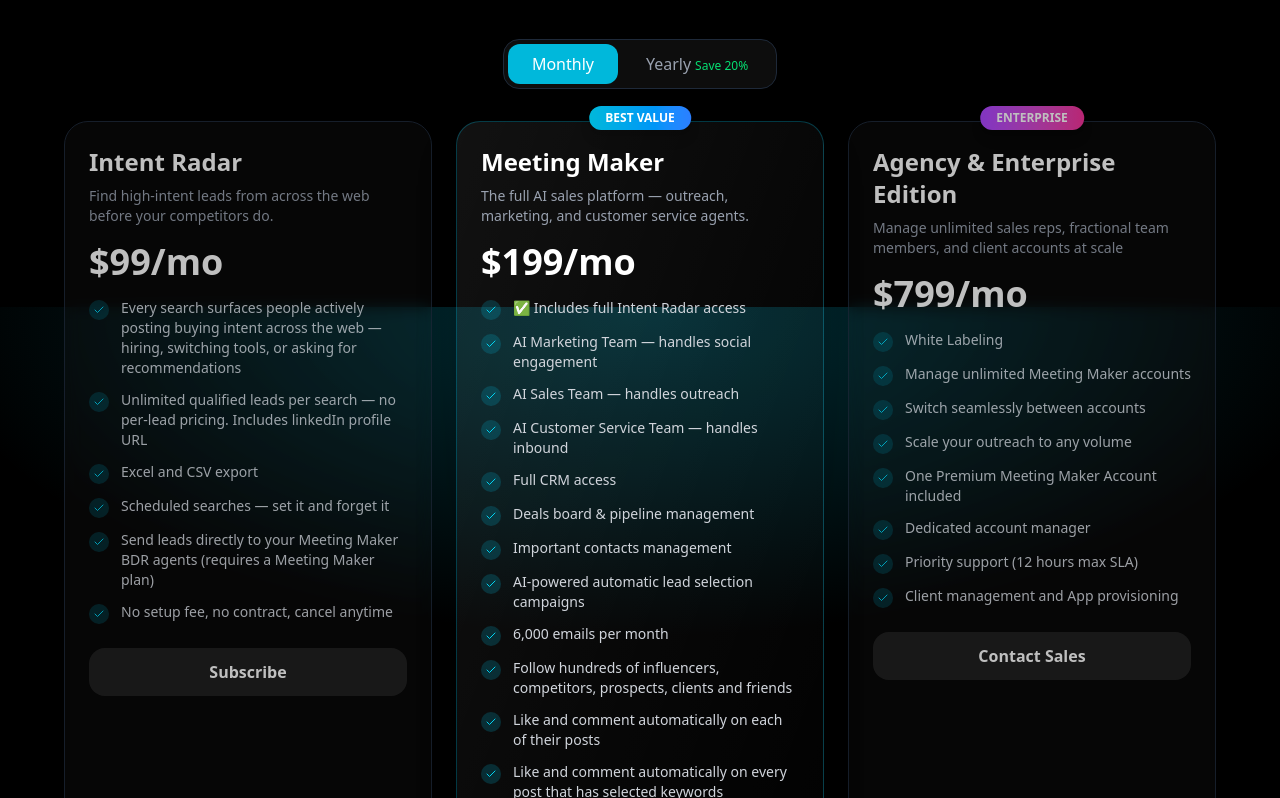
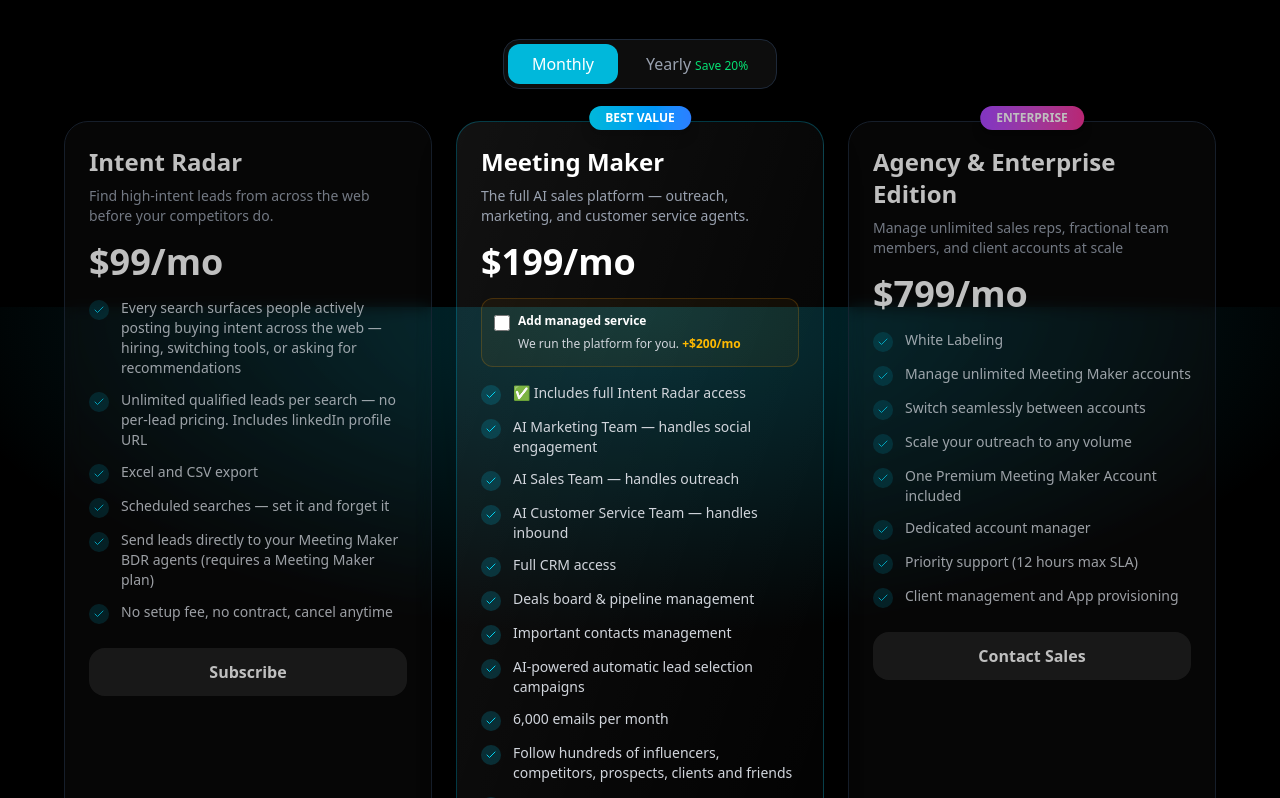
Before and after one commit to Code-Latam/linkedin-automation-frontend, a Next.js app: page / in a window 1280 px wide. Shown: the part 4493-5291 px from the top of the page. Built offline with nearby package versions, Linux system fonts and the light colour scheme; no server answers.

Commit message:
fixes
fixes

```diff
--- a/app/dashboard/page.tsx
+++ b/app/dashboard/page.tsx
@@ -21,13 +21,20 @@ const WHOP_URLS: Record<string, Record<string, string | undefined>> = {
     month: process.env.NEXT_PUBLIC_WHOP_PREMIUM_MONTHLY,
     year: process.env.NEXT_PUBLIC_WHOP_PREMIUM_YEARLY,
   },
+  meetingMakerManaged: {
+    month: process.env.NEXT_PUBLIC_WHOP_PREMIUM_MANAGEMENT_MONTHLY,
+    year: process.env.NEXT_PUBLIC_WHOP_PREMIUM_MANAGEMENT_YEARLY,
+  },
   agency: {
     month: process.env.NEXT_PUBLIC_WHOP_AGENCY_MONTHLY,
     year: process.env.NEXT_PUBLIC_WHOP_AGENCY_YEARLY,
   },
 };
 
+// "Plan" = real plan keys (matches WHOP_URLS non-managed entries).
+// "UrlPlanKey" = every WHOP_URLS key, including the managed variant.
 type Plan = "intentRadar" | "meetingMaker" | "agency";
+type UrlPlanKey = Plan | "meetingMakerManaged";
 type Interval = "month" | "year";
 
 export default function DashboardPage() {
@@ -38,6 +45,7 @@ export default function DashboardPage() {
   const [billingInterval, setBillingInterval] = useState<"month" | "year">(
     "month"
   );
+  const [managedCheckbox, setManagedCheckbox] = useState(false);
 
   const [showChangePasswordModal, setShowChangePasswordModal] = useState(false);
   const [currentPassword, setCurrentPassword] = useState("");
@@ -132,7 +140,6 @@ export default function DashboardPage() {
   };
 
   const handleManageSubscription = () => {
-    // Whop does not offer a Stripe-style self-serve portal.
     const email = localStorage.getItem("email") || user?.user?.email || "";
 
     alert(
@@ -145,14 +152,21 @@ export default function DashboardPage() {
 
   // ─────────────────────────────────────────────────────────────
   // Subscribe → every plan goes to Whop checkout.
+  // If plan is "meetingMaker" AND managedCheckbox is checked, we
+  // swap to the managed plan key before resolving the URL.
   // ─────────────────────────────────────────────────────────────
   const handleUpgrade = (plan: Plan, interval: Interval = "month") => {
     setLoading(true);
 
-    const checkoutBase = WHOP_URLS[plan]?.[interval];
+    const finalPlan: UrlPlanKey =
+      plan === "meetingMaker" && managedCheckbox
+        ? "meetingMakerManaged"
+        : plan;
+
+    const checkoutBase = WHOP_URLS[finalPlan]?.[interval];
     if (!checkoutBase) {
       alert("Checkout is not configured for this plan yet.");
-      console.error(`Missing Whop URL for plan=${plan}, interval=${interval}`);
+      console.error(`Missing Whop URL for plan=${finalPlan}, interval=${interval}`);
       setLoading(false);
       return;
     }
@@ -196,11 +210,6 @@ export default function DashboardPage() {
     }
   };
 
-  // ─────────────────────────────────────────────────────────────
-  // Subscription detection — client has a plan AND (Whop or
-  // legacy Stripe) subscription ID. If they only have lead-gen,
-  // they'll be shown the upgrade options for Meeting Maker.
-  // ─────────────────────────────────────────────────────────────
   const hasWhopMembership = !!user.client?.whopMembershipId;
   const isPaidPlan = [
     "postboost",
@@ -212,6 +221,18 @@ export default function DashboardPage() {
   const hasValidSubscription = hasWhopMembership && isPaidPlan;
 
   const hasIntentRadar = user.client?.leadGenSubscribed === true;
+  const hasManagedService = user.client?.managedService === true;
+
+  // Meeting Maker price display depends on whether the checkbox is checked
+  const meetingMakerMonthly = managedCheckbox ? "$399/mo" : "$199/mo";
+  const meetingMakerYearly = managedCheckbox ? "$3,830/yr" : "$1,910/yr";
+  const meetingMakerPriceLine = managedCheckbox
+    ? billingInterval === "month"
+      ? "$399/mo · Includes managed service"
+      : "$3,830/yr · Includes managed service"
+    : billingInterval === "month"
+      ? "$199/mo · Includes Intent Radar"
+      : "$1,910/yr · Includes Intent Radar";
 
   return (
     <div className="min-h-screen px-6 pt-24 pb-24">
@@ -249,6 +270,16 @@ export default function DashboardPage() {
                 <span className="ml-2 text-xs text-green-400">(Yearly)</span>
               )}
             </p>
+
+            {hasManagedService && (
+              <p>
+                <strong>Managed service:</strong>{" "}
+                <span className="px-2 py-1 rounded-full text-xs font-medium ml-2 bg-amber-600 text-white">
+                  Active
+                </span>
+              </p>
+            )}
+
             {hasIntentRadar && (
               <p>
                 <strong>Intent Radar:</strong>{" "}
@@ -316,8 +347,9 @@ export default function DashboardPage() {
                   </div>
 
                   {/* Meeting Maker */}
-                  <div className="flex items-center justify-between p-4 bg-white/5 rounded-lg border border-amber-500/30">
-                    <div>
+                  <div className="p-4 bg-white/5 rounded-lg border border-amber-500/30">
+                    <div className="flex items-start justify-between gap-4">
+                      <div className="flex-1">
                         <h4 className="font-semibold text-white">
                           🎯 Meeting Maker
                         </h4>
@@ -326,16 +358,47 @@ export default function DashboardPage() {
                           customer service agents. Includes Intent Radar.
                         </p>
                         <span className="text-xs text-amber-400">
-                        $199/mo or $1,910/yr · Includes Intent Radar
+                          {meetingMakerPriceLine}
                         </span>
+
+                        <label className="flex items-start gap-2 mt-3 cursor-pointer select-none">
+                          <input
+                            type="checkbox"
+                            checked={managedCheckbox}
+                            onChange={(e) =>
+                              setManagedCheckbox(e.target.checked)
+                            }
+                            className="mt-1 w-4 h-4 accent-amber-500 flex-shrink-0"
+                          />
+                          <span className="text-xs text-gray-300">
+                            <strong className="text-white">
+                              Add managed service
+                            </strong>{" "}
+                            — we run the platform for you.{" "}
+                            <span className="text-amber-400 font-semibold">
+                              +$200/mo
+                            </span>
+                            {billingInterval === "year" && (
+                              <span className="text-gray-400">
+                                {" "}
+                                (+$1,920/yr)
+                              </span>
+                            )}
+                          </span>
+                        </label>
                       </div>
                       <button
-                      onClick={() => handleUpgrade("meetingMaker", billingInterval)}
+                        onClick={() =>
+                          handleUpgrade("meetingMaker", billingInterval)
+                        }
                         disabled={loading}
-                      className="px-4 py-2 bg-amber-600/20 border border-amber-500/30 hover:bg-amber-600/30 rounded-lg text-amber-400 font-semibold transition disabled:opacity-50 text-sm whitespace-nowrap ml-4"
+                        className="px-4 py-2 bg-amber-600/20 border border-amber-500/30 hover:bg-amber-600/30 rounded-lg text-amber-400 font-semibold transition disabled:opacity-50 text-sm whitespace-nowrap"
                       >
-                      {billingInterval === "month" ? "$199/mo" : "$1,910/yr"}
+                        {billingInterval === "month"
+                          ? meetingMakerMonthly
+                          : meetingMakerYearly}
                       </button>
+                    </div>
                   </div>
 
                   {/* Agency */}
@@ -377,6 +440,15 @@ export default function DashboardPage() {
                       <span className="ml-2 text-green-400">(Yearly)</span>
                     )}
                   </p>
+
+                  {hasManagedService && (
+                    <div className="mb-3 p-3 bg-amber-500/10 border border-amber-500/30 rounded-lg">
+                      <p className="text-amber-400 text-sm">
+                        ✓ Managed service is active — our team is running your
+                        Meeting Maker platform.
+                      </p>
+                    </div>
+                  )}
 
                   {user.client?.cancelAtPeriodEnd && (
                     <div className="mb-3 p-3 bg-yellow-500/10 border border-yellow-500/30 rounded-lg">
--- a/components/landing/pricing.tsx
+++ b/components/landing/pricing.tsx
@@ -1,3 +1,5 @@
+// app/components/landing/pricing.tsx
+
 "use client";
 import React, { useState, useEffect } from "react";
 import { Check } from "lucide-react";
@@ -15,18 +17,26 @@ const WHOP_URLS: Record<string, Record<string, string | undefined>> = {
     month: process.env.NEXT_PUBLIC_WHOP_PREMIUM_MONTHLY,
     year: process.env.NEXT_PUBLIC_WHOP_PREMIUM_YEARLY,
   },
+  meetingMakerManaged: {
+    month: process.env.NEXT_PUBLIC_WHOP_PREMIUM_MANAGEMENT_MONTHLY,
+    year: process.env.NEXT_PUBLIC_WHOP_PREMIUM_MANAGEMENT_YEARLY,
+  },
   agency: {
     month: process.env.NEXT_PUBLIC_WHOP_AGENCY_MONTHLY,
     year: process.env.NEXT_PUBLIC_WHOP_AGENCY_YEARLY,
   },
 };
 
+// "Plan" = the real pricing-card keys (matches pricingText.plans keys).
+// "UrlPlanKey" = every WHOP_URLS key, including the managed variant.
 type Plan = "intentRadar" | "meetingMaker" | "agency";
+type UrlPlanKey = Plan | "meetingMakerManaged";
 type Interval = "month" | "year";
 
 export default function Pricing() {
   const [selectedPlan, setSelectedPlan] = useState<Plan>("meetingMaker");
   const [selectedInterval, setSelectedInterval] = useState<Interval>("month");
+  const [managedCheckbox, setManagedCheckbox] = useState(false);
   const [isLoggedIn, setIsLoggedIn] = useState(false);
   const router = useRouter();
 
@@ -37,10 +47,7 @@ export default function Pricing() {
 
   const getPriceDisplay = (plan: Plan, interval: Interval) => {
     const p = pricingText.plans[plan];
-    if (interval === "year") {
-      return `$${p.yearlyPrice}/yr`;
-    }
-    return `$${p.price}/mo`;
+    return interval === "year" ? `$${p.yearlyPrice}/yr` : `$${p.price}/mo`;
   };
 
   const getMonthlyEquivalent = (plan: Plan) => {
@@ -51,18 +58,24 @@ export default function Pricing() {
   const handleUpgrade = (plan: Plan) => {
     const token = localStorage.getItem("token");
 
+    // Resolve final URL key — managed only applies to meetingMaker
+    const finalPlan: UrlPlanKey =
+      plan === "meetingMaker" && managedCheckbox
+        ? "meetingMakerManaged"
+        : plan;
+
     // Not logged in → signup first, then Whop checkout on return
     if (!token) {
-      router.push(`/onboarding?plan=${plan}&interval=${selectedInterval}`);
+      router.push(`/onboarding?plan=${finalPlan}&interval=${selectedInterval}`);
       return;
     }
 
     // Logged in → go straight to Whop checkout
-    const checkoutBase = WHOP_URLS[plan]?.[selectedInterval];
+    const checkoutBase = WHOP_URLS[finalPlan]?.[selectedInterval];
     if (!checkoutBase) {
       alert("Checkout is not configured for this plan yet.");
       console.error(
-        `Missing Whop URL for plan=${plan}, interval=${selectedInterval}`
+        `Missing Whop URL for plan=${finalPlan}, interval=${selectedInterval}`
       );
       return;
     }
@@ -89,7 +102,7 @@ export default function Pricing() {
           </p>
         </div>
 
-        {/* Interval Toggle 1 */}
+        {/* Interval Toggle */}
         <div className="flex justify-center mb-8">
           <div className="bg-white/5 border border-gray-800 rounded-xl p-1 flex gap-1">
             <button
@@ -116,13 +129,28 @@ export default function Pricing() {
           </div>
         </div>
 
-        {/* Pricing Cards — 3 columns */}
+        {/* Pricing Cards */}
         <div className="grid grid-cols-1 md:grid-cols-3 gap-6 max-w-6xl mx-auto">
-          {planKeys.map((planKey) => {
+          {planKeys.map((planKey: Plan) => {
             const plan = pricingText.plans[planKey];
             const isSelected = selectedPlan === planKey;
             const isYearly = selectedInterval === "year";
-            const monthlyEq = getMonthlyEquivalent(planKey);
+            const isMeetingMaker = planKey === "meetingMaker";
+
+            // Effective prices — for meetingMaker with checkbox, use the
+            // managed totals from pricingText.plans.meetingMaker directly.
+            const effectiveMonthly =
+              isMeetingMaker && managedCheckbox
+                ? pricingText.plans.meetingMaker.managedPrice ?? plan.price
+                : plan.price;
+
+            const effectiveYearly =
+              isMeetingMaker && managedCheckbox
+                ? pricingText.plans.meetingMaker.managedYearlyPrice ??
+                  plan.yearlyPrice
+                : plan.yearlyPrice;
+
+            const effectiveMonthlyEq = (effectiveYearly / 12).toFixed(2);
 
             return (
               <div
@@ -157,11 +185,13 @@ export default function Pricing() {
 
                   <div className="mb-4">
                     <span className="text-4xl font-bold text-white">
-                      {getPriceDisplay(planKey, selectedInterval)}
+                      {isYearly
+                        ? `$${effectiveYearly.toLocaleString()}/yr`
+                        : `$${effectiveMonthly}/mo`}
                     </span>
-                    {isYearly && monthlyEq && (
+                    {isYearly && (
                       <span className="text-sm text-gray-400 ml-2">
-                        (${monthlyEq}/mo)
+                        (${effectiveMonthlyEq}/mo)
                       </span>
                     )}
                     {isYearly && (
@@ -171,15 +201,57 @@ export default function Pricing() {
                     )}
                   </div>
 
+                  {/* Managed service checkbox — only on Meeting Maker card */}
+                  {isMeetingMaker && (
+                    <label
+                      className="flex items-start gap-2 mb-4 p-3 rounded-lg bg-amber-500/5 border border-amber-500/20 cursor-pointer select-none hover:bg-amber-500/10 transition"
+                      onClick={(e) => e.stopPropagation()}
+                    >
+                      <input
+                        type="checkbox"
+                        checked={managedCheckbox}
+                        onChange={(e) => setManagedCheckbox(e.target.checked)}
+                        className="mt-1 w-4 h-4 accent-amber-500 flex-shrink-0"
+                      />
+                      <span className="text-xs text-gray-300 leading-relaxed">
+                        <strong className="text-white block mb-1">
+                          Add managed service
+                        </strong>
+                        We run the platform for you.{" "}
+                        <span className="text-amber-400 font-semibold">
+                          +$
+                          {pricingText.plans.meetingMaker.managedAddonPrice ??
+                            200}
+                          /mo
+                        </span>
+                        {isYearly && (
+                          <span className="text-gray-400">
+                            {" "}
+                            (+$
+                            {(
+                              pricingText.plans.meetingMaker
+                                .managedAddonYearlyPrice ?? 1920
+                            ).toLocaleString()}
+                            /yr)
+                          </span>
+                        )}
+                      </span>
+                    </label>
+                  )}
+
                   <div className="space-y-3 mb-6">
-                    {plan.features.map((feature, index) => (
-                      <div key={index} className="flex items-start gap-3">
-                        <div className="flex-shrink-0 rounded-full bg-cyan-500/20 p-1 mt-0.5">
-                          <Check className="h-3 w-3 text-cyan-400" />
+                    {plan.features.map(
+                      (feature: string, index: number) => (
+                        <div key={index} className="flex items-start gap-3">
+                          <div className="flex-shrink-0 rounded-full bg-cyan-500/20 p-1 mt-0.5">
+                            <Check className="h-3 w-3 text-cyan-400" />
+                          </div>
+                          <span className="text-gray-300 text-sm">
+                            {feature}
+                          </span>
                         </div>
-                        <span className="text-gray-300 text-sm">{feature}</span>
-                      </div>
-                    ))}
+                      )
+                    )}
                   </div>
 
                   <button
@@ -198,7 +270,7 @@ export default function Pricing() {
 
                   {!isLoggedIn && isSelected && planKey !== "agency" && (
                     <p className="text-xs text-gray-400 text-center mt-2">
-                      You'll be prompted to sign up first
+                      You&apos;ll be prompted to sign up first
                     </p>
                   )}
                 </div>
@@ -209,7 +281,7 @@ export default function Pricing() {
 
         {/* Shared features */}
         <div className="mt-12 grid grid-cols-2 md:grid-cols-4 gap-4 max-w-4xl mx-auto">
-          {pricingText.sharedFeatures.map((feature, index) => (
+          {pricingText.sharedFeatures.map((feature: string, index: number) => (
             <div
               key={index}
               className="text-center p-4 rounded-lg bg-white/5 border border-gray-800"
--- a/lib/text/pricing.ts
+++ b/lib/text/pricing.ts
@@ -1,31 +1,64 @@
-export const pricingText = {
+export type PricingPlan = {
+  name: string;
+  price: number;
+  yearlyPrice: number;
+  description: string;
+  features: string[];
+  cta: string;
+  badge: string | null;
+  popular: boolean;
+  managedAddonPrice?: number;
+  managedAddonYearlyPrice?: number;
+  managedPrice?: number;
+  managedYearlyPrice?: number;
+};
+
+export type PricingText = {
+  header: { title: string; subtitle: string };
+  plans: {
+    intentRadar: PricingPlan;
+    meetingMaker: PricingPlan;
+    agency: PricingPlan;
+  };
+  sharedFeatures: string[];
+  disclaimer: string;
+};
+
+export const pricingText: PricingText = {
   header: {
     title: "Simple, Transparent Pricing",
-        subtitle: "One account. Unlimited potential. Choose the plan that fits your needs."
+    subtitle:
+      "One account. Unlimited potential. Choose the plan that fits your needs.",
   },
   plans: {
     intentRadar: {
       name: "Intent Radar",
       price: 99,
       yearlyPrice: 950,
-            description: "Find high-intent leads from across the web before your competitors do.",
+      description:
+        "Find high-intent leads from across the web before your competitors do.",
       features: [
         "Every search surfaces people actively posting buying intent across the web — hiring, switching tools, or asking for recommendations",
         "Unlimited qualified leads per search — no per-lead pricing. Includes linkedIn profile URL",
         "Excel and CSV export",
         "Scheduled searches — set it and forget it",
         "Send leads directly to your Meeting Maker BDR agents (requires a Meeting Maker plan)",
-                "No setup fee, no contract, cancel anytime"
+        "No setup fee, no contract, cancel anytime",
       ],
       cta: "Subscribe",
       badge: null,
-            popular: false
+      popular: false,
     },
     meetingMaker: {
       name: "Meeting Maker",
       price: 199,
       yearlyPrice: 1910,
-            description: "The full AI sales platform — outreach, marketing, and customer service agents.",
+      managedAddonPrice: 200,
+      managedAddonYearlyPrice: 1920,
+      managedPrice: 399,
+      managedYearlyPrice: 3830,
+      description:
+        "The full AI sales platform — outreach, marketing, and customer service agents.",
       features: [
         "✅ Includes full Intent Radar access",
         "AI Marketing Team — handles social engagement",
@@ -42,17 +75,18 @@ export const pricingText = {
         "Like and Answer any comment on your own post automatically",
         "SEO AI Employee handles articles on website and posting",
         "Unlimited AI marketing team members per account",
-                "Priority 24 hours max SLA through email"
+        "Priority 24 hours max SLA through email",
       ],
       cta: "Subscribe",
       badge: "BEST VALUE",
-            popular: true
+      popular: true,
     },
     agency: {
       name: "Agency & Enterprise Edition",
       price: 799,
       yearlyPrice: 7670,
-            description: "Manage unlimited sales reps, fractional team members, and client accounts at scale",
+      description:
+        "Manage unlimited sales reps, fractional team members, and client accounts at scale",
       features: [
         "White Labeling",
         "Manage unlimited Meeting Maker accounts",
@@ -61,19 +95,20 @@ export const pricingText = {
         "One Premium Meeting Maker Account included",
         "Dedicated account manager",
         "Priority support (12 hours max SLA)",
-                "Client management and App provisioning"
+        "Client management and App provisioning",
       ],
       cta: "Contact Sales",
       badge: "ENTERPRISE",
-            popular: false
-        }
+      popular: false,
+    },
   },
   sharedFeatures: [
     "No contracts, cancel anytime",
     "Secure and private",
     "No subscriptions to LLMs required",
     "Regular feature updates",
-        "24/7 support"
+    "24/7 support",
   ],
-    disclaimer: "*Respects Your Business or Social network daily limits and terms of service. Yearly plans include a 20% discount."
-} as const;
+  disclaimer:
+    "*Respects Your Business or Social network daily limits and terms of service. Yearly plans include a 20% discount.",
+};
```
Lines whose indentation alone changed are shown as unchanged.
